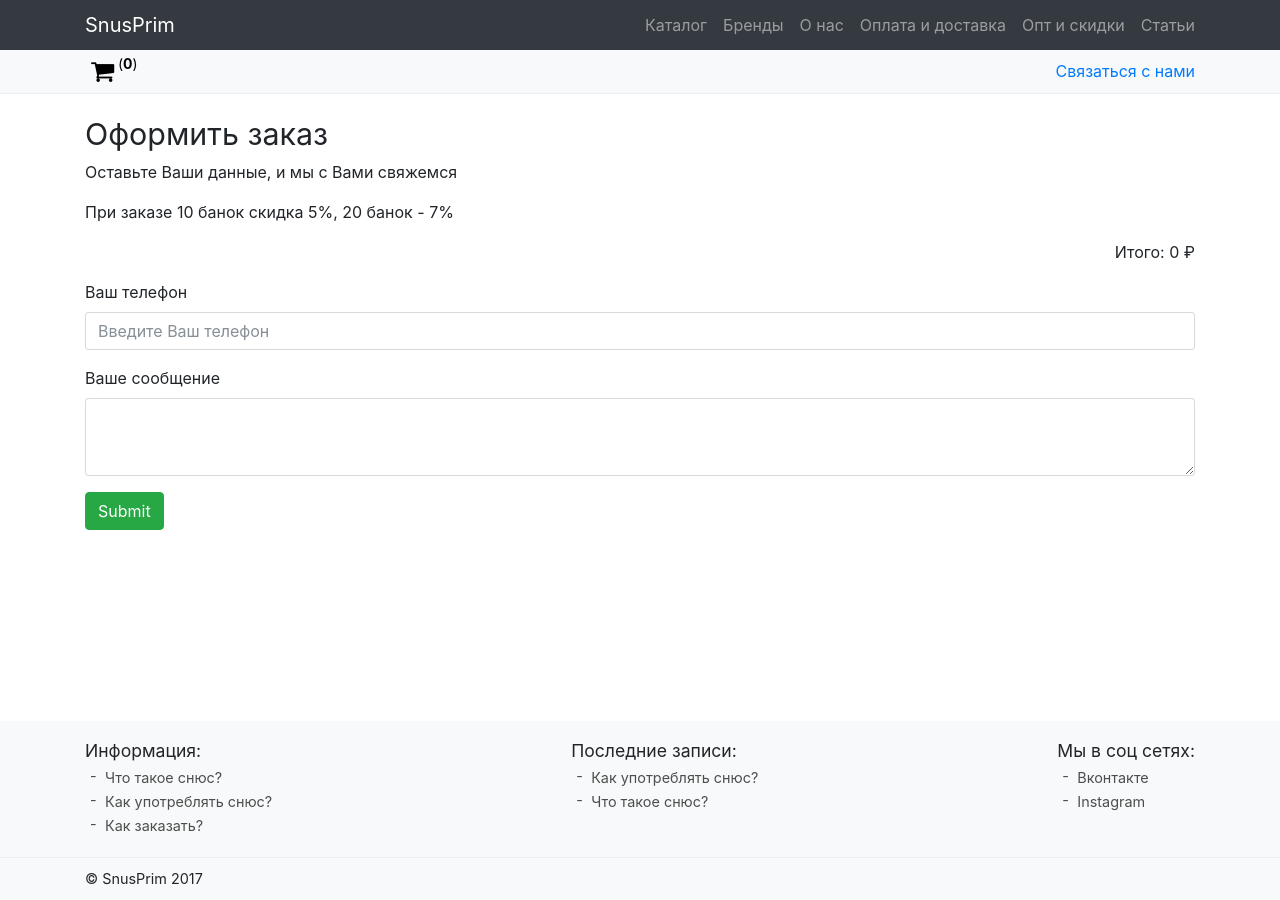
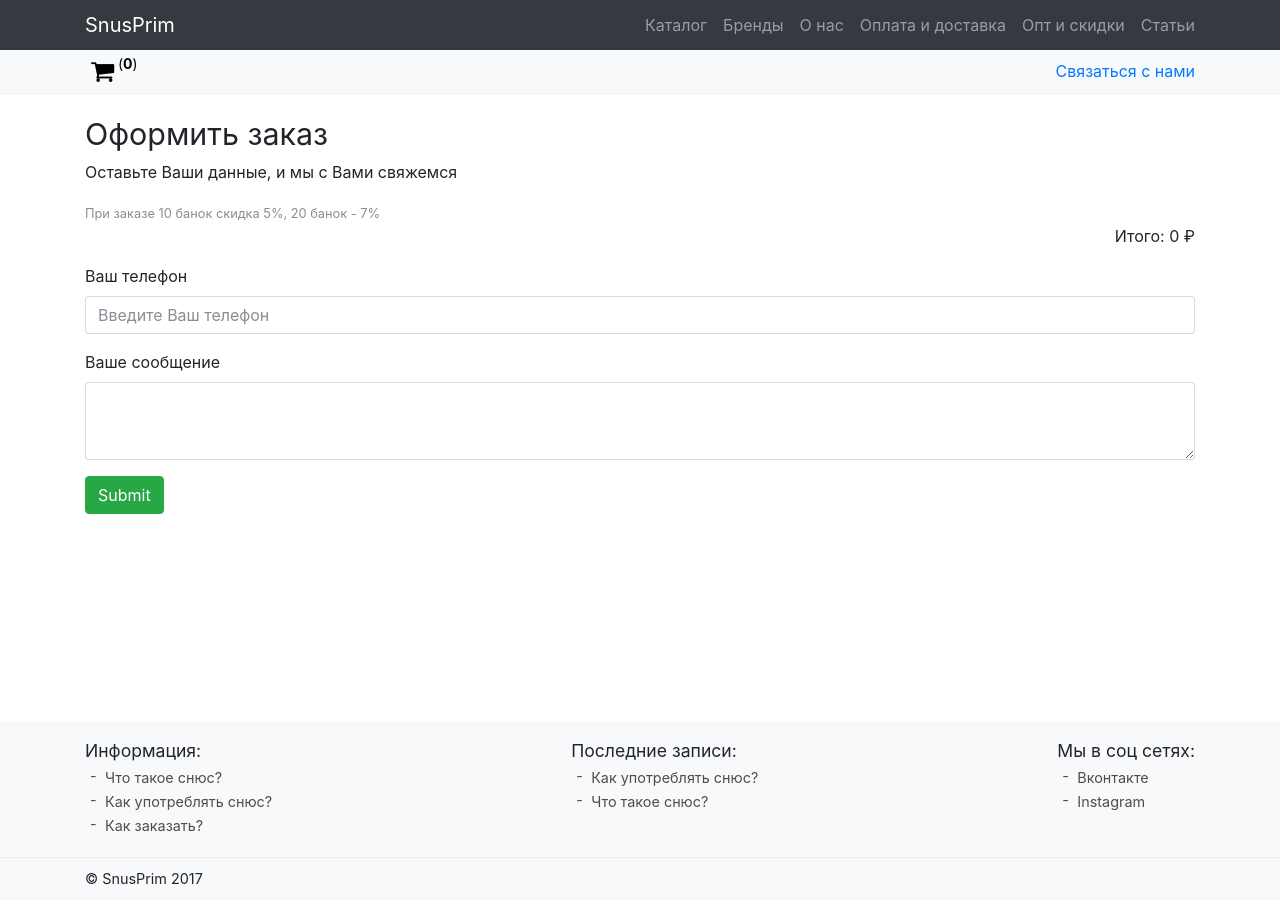
Before and after one commit to Snus-ru/Snus-ru.github.io, a Jekyll site: the page built from checkout.html, in a window 1280 px wide. Built offline with Jekyll 4.4.1, drawn with Linux system fonts in a browser that asks for light colours; nearby versions of some CDN libraries.

Commit message:
Update checkout.html

```diff
--- a/checkout.html
+++ b/checkout.html
@@ -17,7 +17,7 @@ descr: У нас Вы можете купить снюс. Отправляем
 			<main class="checkout" id="checkout">
 				<h1>Оформить заказ</h1>
 				<p>Оставьте Ваши данные, и мы с Вами свяжемся</p>
-				<p>При заказе 10 банок скидка 5%, 20 банок - 7%</p>
+				<small class="text-secondary">При заказе 10 банок скидка 5%, 20 банок - 7%</small>
 				<div class="simpleCart_items"></div>
 				<p class="text-right">
 					Итого: <span class="simpleCart_grandTotal"></span>
```
